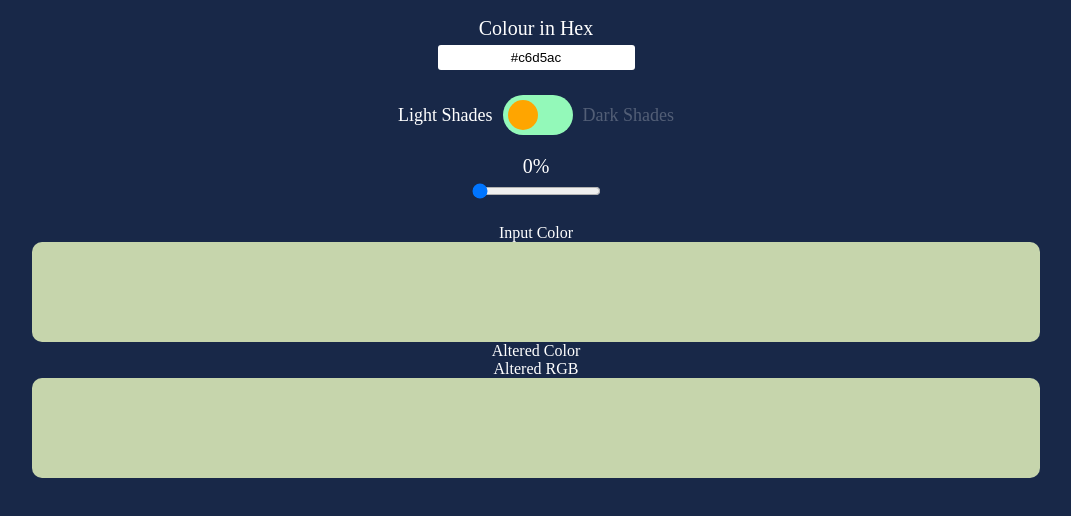
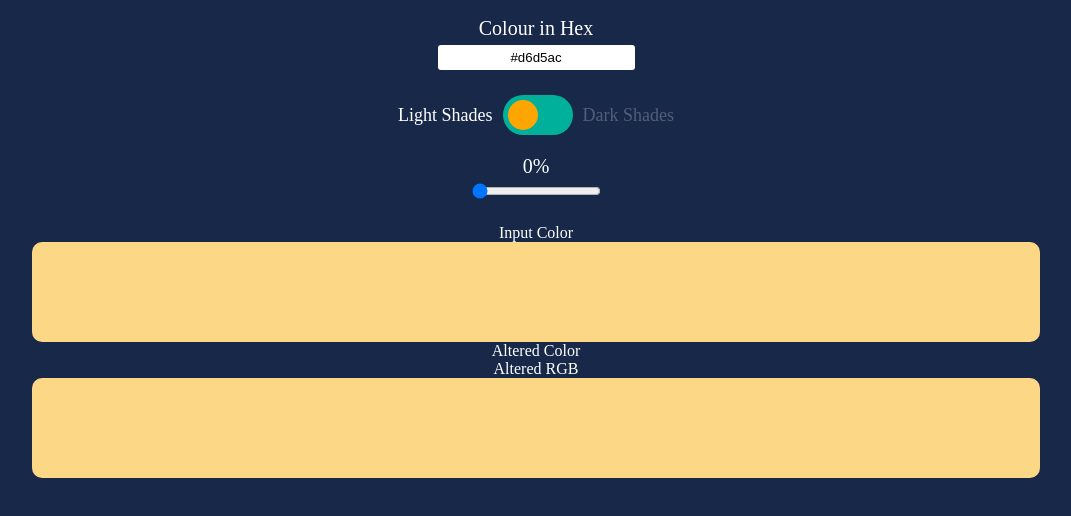
Before and after one commit to khush611/Choose_Colour, a website: page index.html in a window 1280 px wide. Shown: the part 60-576 px from the top of the page, without its empty margins (104-1175 px from the left). Drawn offline with Linux system fonts and the light colour scheme.

Commit message:
changed toggle colour

```diff
--- a/index.css
+++ b/index.css
@@ -46,7 +46,7 @@ input[type="text"] {
 .box {
   height: 100px;
   width: 80%;
-  background-color: #c6d5ac;
+  background-color: #fbd786;
   margin-bottom: 25px;
   border-radius: 10px;
   margin: 0 auto;
@@ -67,7 +67,7 @@ input[type="text"] {
 .toggle-btn {
   height: 30px;
   width: 60px;
-  background-color: #93f9b9;
+  background-color: #00b09b;
   border-radius: 30px;
   padding: 5px;
   margin: 0 10px;
@@ -86,6 +86,9 @@ input[type="text"] {
   background-color: black;
   box-shadow: inset 4px 0px whitesmoke, inset 4px 0px 1px 2px whitesmoke;
 }
+.toggle-btn.toggled {
+  background-color: #434343;
+}
 
 .unselected {
   opacity: 0.25;
--- a/index.html
+++ b/index.html
@@ -13,7 +13,7 @@
 
             <label for="hex">Colour in Hex</label>
             <input type="text" name="hex" id="hexInput"
-            placeholder="#000000" value="#c6d5ac"/>
+            placeholder="#000000" value="#d6d5ac"/>
 
             <!-- div with a class of toggle -->
             <!-- two pieces of text - lighten/darkn -->
```
